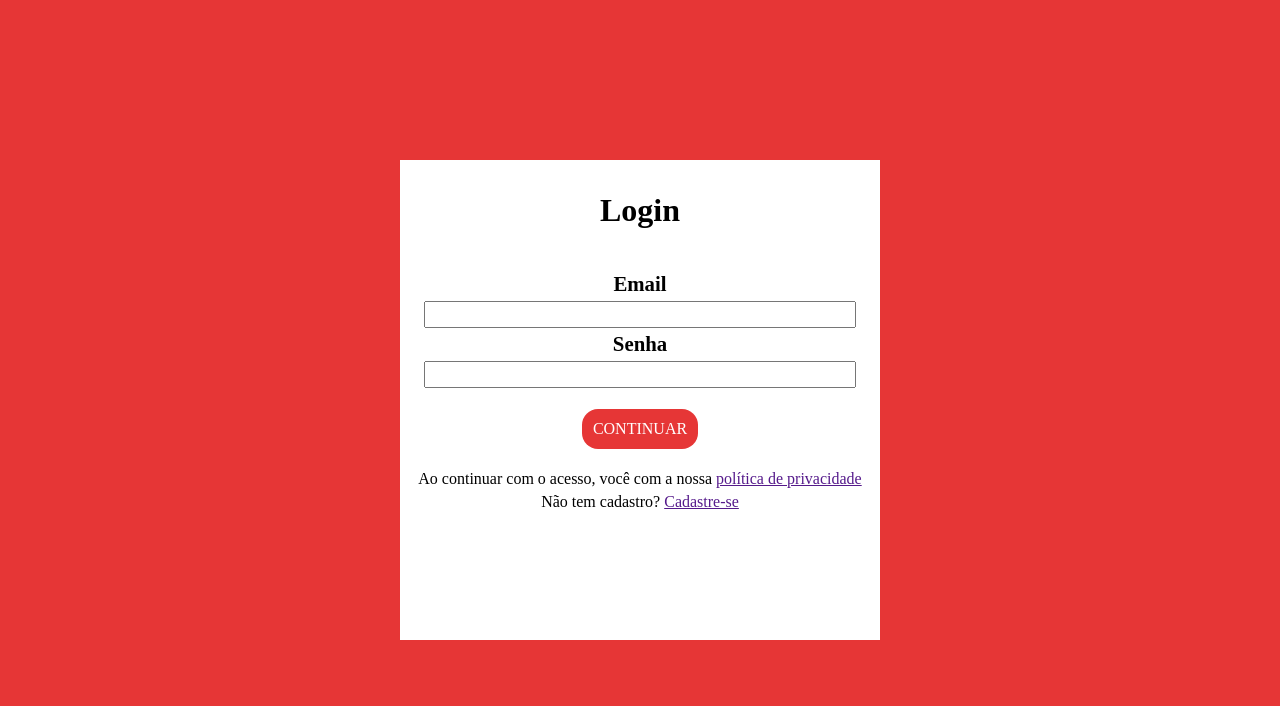
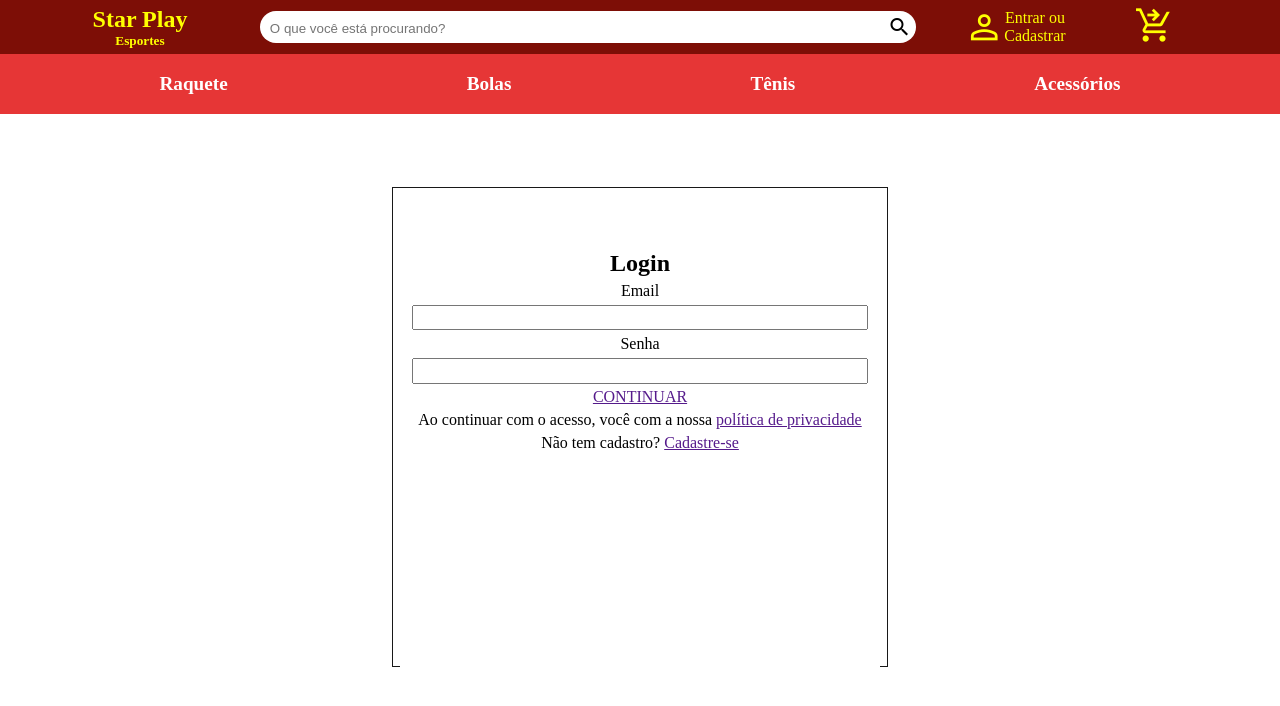
Before and after one commit to flaviociriaco/site-loja-esportes, a plain HTML site: page assets/cadastro/entrar-cadastrar.html in a window 1280 px wide. Drawn offline with nearby package versions, Linux system fonts and the light colour scheme.

Commit message:
colocando menu e links na página de cadastro

```diff
--- a/assets/cadastro/entrar-cadastrar.html
+++ b/assets/cadastro/entrar-cadastrar.html
@@ -1,14 +1,75 @@
 <!DOCTYPE html>
 <html lang="en">
+
 <head>
-    <meta charset="UTF-8" />
-    <meta http-equiv="X-UA-Compatible" content="IE=edge" />
-    <meta name="viewport" content="width=device-width, initial-scale=1.0" />
-    <link rel="stylesheet" href="style.css" />
-    <title>Entrar-Cadastrar</title>
+    <meta charset="UTF-8">
+    <meta http-equiv="X-UA-Compatible" content="IE=edge">
+    <meta name="viewport" content="width=device-width, initial-scale=1.0">
+    <link href="https://fonts.googleapis.com/icon?family=Material+Icons" rel="stylesheet" />
+    <link rel="stylesheet"
+        href="https://fonts.googleapis.com/css2?family=Material+Symbols+Outlined:opsz,wght,FILL,GRAD@48,400,0,0" />
+    <link rel="stylesheet" href="style.css">
+    <title>Document</title>
 </head>
+
 <body>
+    <header>
+        <div class="header1">
+            <div class="logo">
+              <a href="../../index.html">
+                <h2>Star Play</h2>
+                <h5>Esportes</h5>
+              </a>
+            </div>
+            <section class="menu1">
+                <nav>
+                    <div class="search">
+                        <input class="search-itens" type="text" placeholder="O que você está procurando?" /><span
+                            class="material-icons">
+                            search
+                        </span>
+                    </div>
+                    <a class="register" href="./assets/cadastro/entrar-cadastrar.html" target="_blank">
+                        <span class="material-symbols-outlined"> person </span> Entrar ou
+                        Cadastrar
+                    </a>
+                    <div class="cart">
+                        <span class="material-symbols-outlined">
+                            shopping_cart_checkout
+                        </span>
+                    </div>
+                </nav>
+            </section>
+            <div class="icons">
+                <a href="./assets/cadastro/entrar-cadastrar.html"><span class="material-symbols-outlined">
+                        person
+                    </span></a>
+                <a href=""> <span class="material-symbols-outlined">
+                        shopping_cart_checkout
+                    </span>
+                </a>
+            </div>
+        </div>
+        <div class="header2">
+            <section class="menu2">
+                <nav>
+                    <div class="menu-bar">
+                        <ul>
+                            <li><a href="#raquetes">Raquete</a></li>
+                            <li><a href="#ball">Bolas</a></li>
+                            <li><a href="">Tênis</a></li>
+                            <li><a href="">Acessórios</a>
+                            </li>
+                        </ul>
+                    </div>
+                </nav>
+            </section>
+        </div>
 
+
+    </header>
+<main>
+    <section class="login">
         <form action="">
             <div class="form">
                 <h1>Login</h1>
@@ -24,5 +85,8 @@
                 <p>Não tem cadastro? <a href="">Cadastre-se</a></p>
             </div>
         </form>
+    </section>
+</main>
 </body>
+
 </html>
--- a/assets/cadastro/style.css
+++ b/assets/cadastro/style.css
@@ -4,66 +4,185 @@
   box-sizing: border-box;
 }
 
-body {
-  height: 100vh;
+:root {
+  --color-white: #ffffff;
+  --color-red: #e63636;
+  --color-darkred: #7d0e06;
+  --color-gray: #c9cccd;
+  --color-yelow: #ffff00;
+  --color-dark1: #181818;
+  --color-dark2: #1e1e1e;
+  --color-green: #2fa524;
+}
+
+.header1 {
+  height: 3.4rem;
+  width: 100vw;
+  display: flex;
+  align-items: center;
+  background-color: var(--color-darkred);
+  justify-content: center;
+}
+
+.logo a {
+  color: var(--color-yelow);
+  padding: 0.3rem;
+  text-align: center;
+  text-decoration: none;
+}
+
+input {
+  width: 95%;
+  height: 1.6rem;
+}
+
+.cart {
+  margin-left: 60px;
+}
+
+.search {
+  display: flex;
+  background-color: var(--color-white);
+  width: 41rem;
+  height: 2rem;
+  border-radius: 1.2rem;
+  margin-left: 4.3rem;
+}
+
+.search span {
+  display: flex;
+  align-items: center;
+  margin-right: 0.3rem;
+}
+
+.menu1 {
+  display: flex;
+  align-items: center;
+}
+
+.menu1 a {
+  display: flex;
+  text-decoration: none;
+  align-items: center;
+  margin-left: 3rem;
+  font-size: 1rem;
+}
+
+.menu1 a:hover {
+  color: var(--color-white);
+}
+
+.material-symbols-outlined {
+  font-size: 40px;
+}
+
+.material-symbols-outlined:hover {
+  color: var(--color-white);
+}
+
+.cart:hover {
+  color: var(--color-white);
+}
+
+.menu1 nav {
+  width: 62.5rem;
   display: flex;
   justify-content: center;
   align-items: center;
-  background-color: #e63636;
+  border: none;
+}
+
+.icons {
+  display: none;
+}
+
+.search-itens {
+  background-color: transparent;
+  width: 46rem;
+  height: 2.1rem;
+  border-radius: 2.5rem;
+  margin-left: 0.6rem;
+  border: none;
+  outline: none;
+}
+
+.register {
+  background-color: transparent;
+  width: 6.25rem;
+  height: 3rem;
+  color: var(--color-yelow);
+  font-size: 1rem;
+  border: none;
+  cursor: pointer;
+  text-align: center;
+}
+
+.cart {
+  padding: 0.6rem;
+  border: none;
+  background-color: transparent;
+  font-size: 1rem;
+  color: var(--color-yelow);
+  cursor: pointer;
+}
+
+.material-symbols-outlined {
+  color: #ffff00;
+}
+
+.header2 {
+  background-color: var(--color-red);
+  width: 100vw;
+  height: 3.7rem;
+  justify-content: center;
+  display: flex;
+  align-items: center;
+}
+
+.menu2 ul {
+  width: 75rem;
+  display: flex;
+  justify-content: space-around;
+}
+
+.menu-bar a {
+  color: var(--color-white);
+  text-decoration: none;
+  font-size: 1.2rem;
+  font-weight: bold;
+}
+
+.menu-bar ul,
+.menu-bar li {
+  list-style: none;
+}
+
+.menu-bar a:hover {
+  border-bottom: 3px solid #ffff00;
+}
+
+main {
+  display: flex;
+  justify-content: center;
+  align-items: center;
+  margin-top: 4.6rem;
+}
+
+.login {
+  height: 30rem;
+  width: 31rem;
+  border: 1px solid var(--color-dark1);
+  align-items: center;
 }
 
 .form {
   height: 60vh;
-  width: 30em;
+  width: 30rem;
   background-color: #fff;
   display: flex;
   flex-direction: column;
   align-items: center;
   gap: 0.3em;
   padding-top: 2em;
+  margin: 30px auto;
 }
-
-h1 {
-  margin-bottom: 1.2em;
-}
-
-label {
-  font-size: 1.3em;
-  font-weight: bold;
-}
-
-input {
-  width: 90%;
-  height: 2em;
-  outline: none;
-}
-
-.button {
-  background-color: #e63636;
-  color: #fff;
-  text-decoration: none;
-  margin: 1em;
-  padding: 0.7em;
-  font-size: 1em;
-  border-radius: 1em;
-}
-
-p {
-  text-align: center;
-}
-
-@media screen and (max-width: 480px) {
-
-  .form {
-    gap: 1rem;
-    width: 90vw;
-  }
-
-  input {
-    width: 80vw;
-  }
-
-  p {
-    width: 12rem;
-  }
-}
```
Lines whose indentation alone changed are shown as unchanged.
